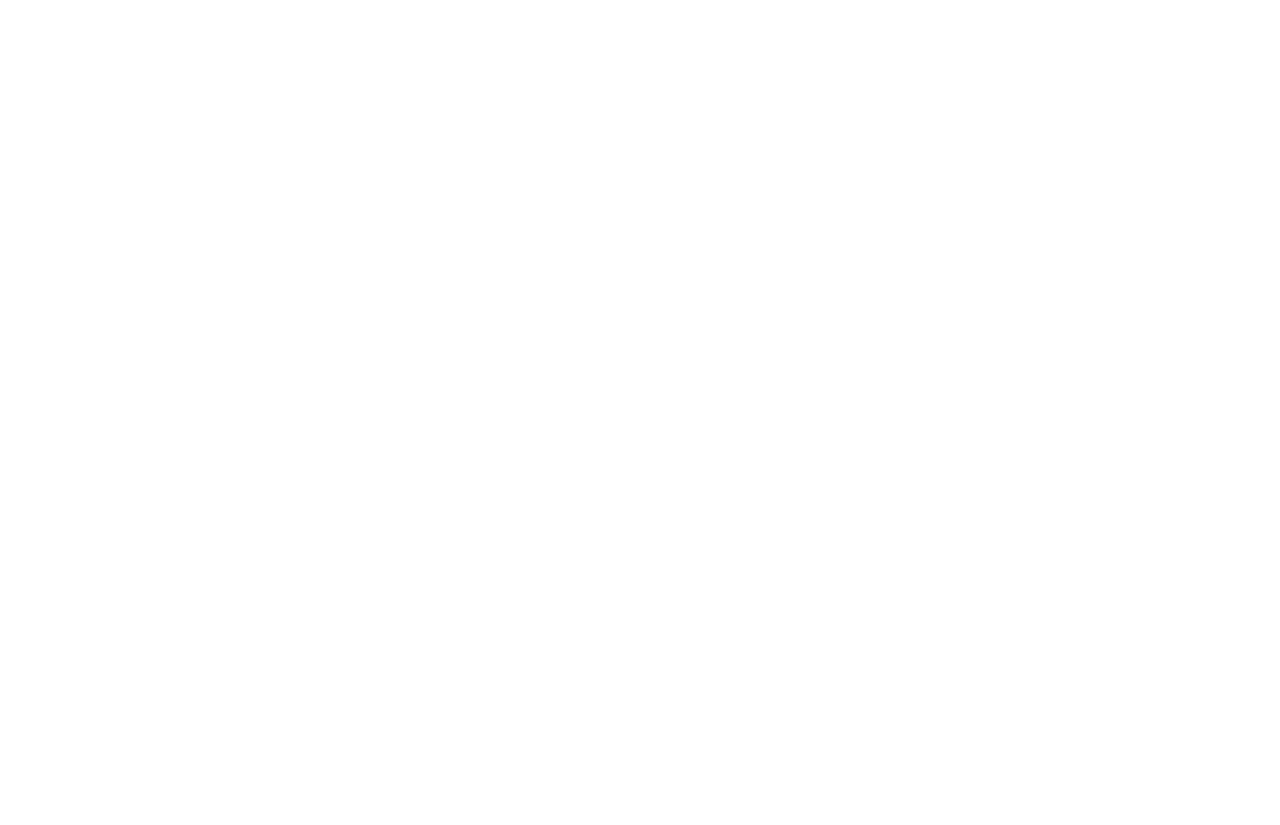
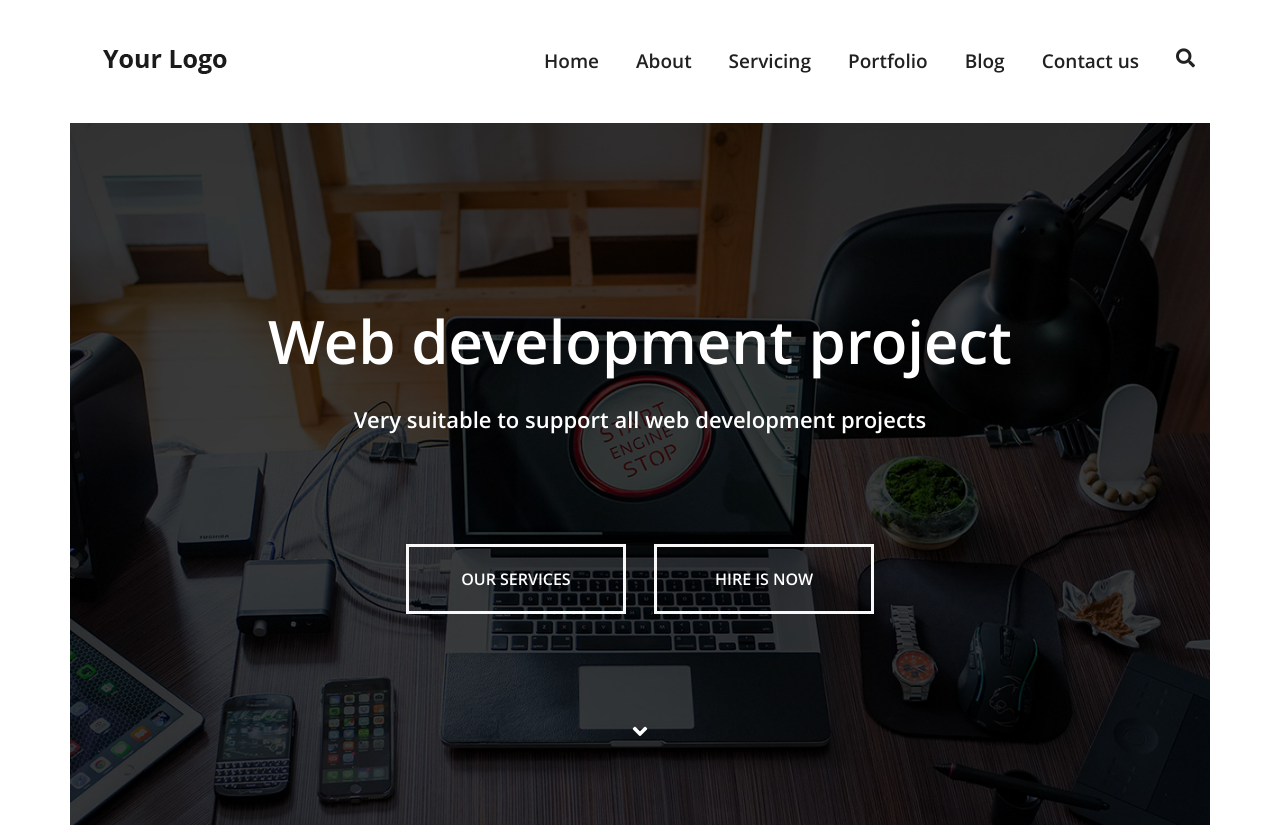
Before and after one commit to darkus007/WebDevelopmentProject, a website: page src/index.html in a window 1280 px wide. Before the commit the page ends 800 px from the top, so only its background shows below. Drawn offline with Linux system fonts and the light colour scheme.

Commit message:
The menu and the first section are complete.

```diff
--- a/src/css/fonts.css
+++ b/src/css/fonts.css
@@ -30,6 +30,6 @@
     font-display: swap;
 	src: local('OpenSans Semibold'), local('OpenSans-Semibold'),
 		url('../fonts/OpenSans-Semibold.ttf') format('truetype');
-	font-weight: normal;
+	font-weight: 400;
 	font-style: normal;
 }
--- a/src/index.html
+++ b/src/index.html
@@ -9,9 +9,47 @@
     <link rel="stylesheet" href="css/fonts.css">
     <link rel="stylesheet" href="https://use.fontawesome.com/releases/v5.12.0/css/all.css" integrity="sha384-REHJTs1r2ErKBuJB0fCK99gCYsVjwxHrSU0N7I1zl9vZbggVJXRMsv/sLlOAGb4M" crossorigin="anonymous">
     <link rel="stylesheet" href="css/style.min.css">
-    <title>Document</title>
+    <title>Web Development Project</title>
 </head>
 <body>
+    <header class="menu-bar">
+        <div class="container">
+            <div class="row">
+                <div class="col-xl-2">
+                    <div class="logo">
+                        <img src="icons/logo.png" alt="logo">
+                    </div>
+                </div>
+                <div class="col-xl-8 ml-auto align-self-center">
+                    <nav>
+                        <ul class="menu d-flex justify-content-end">
+                            <li class="menu__item"><a href="#">Home</a></li>
+                            <li class="menu__item"><a href="#">About</a></li>
+                            <li class="menu__item"><a href="#">Servicing</a></li>
+                            <li class="menu__item"><a href="#">Portfolio</a></li>
+                            <li class="menu__item"><a href="#">Blog</a></li>
+                            <li class="menu__item"><a href="#">Contact us</a></li>
+                            <li class="menu__item"><i class="fas fa-search"></i></li>
+                        </ul>
+                    </nav>
+                </div>
+            </div>
+        </div>
+    </header>
+
+    <header class="header">
+        <div class="container">
+            <div class="row">
+                <div class="col-xl-12">
+                    <h1 class="header__title" >Web development project</h1 class="header__title" >
+                    <p1 class="header__text" >Very suitable to support all web development projects</p1>
+                    <button class="button button_margin-0-12">OUR SERVICES</button>
+                    <button class="button button_margin-0-12">HIRE IS NOW</button>
+                    <div class="header__arrow-down"><i class="fas fa-angle-down"></i></div>
+                </div>
+            </div>
+        </div>
+    </header>
 
     <script src="js/jquery-3.4.1.slim.min.js"></script>
     <script src="js/popper.min.js"></script>
--- /dev/null
+++ b/src/sass/blocks/_buttons.scss
@@ -0,0 +1,17 @@
+.button {
+    /* padding: 10px 25px;
+    margin: 0 10px; */
+    width: 220px;
+    height: 70px;
+    color: #fff;
+    transition: $transition_time;
+    background: transparent;
+    border: 3px solid #f8f8f8;
+    &:hover {
+        background-color: $main_color;
+        border: 3px solid $main_color;
+    }
+    &_margin-0-12 {
+        margin: 0 12px;
+    }
+}
--- /dev/null
+++ b/src/sass/blocks/_header.scss
@@ -0,0 +1,65 @@
+ul, li {
+    display: block;
+    padding: 0;
+    margin: 0;
+}
+
+.logo {
+    display: flex;
+    justify-content: center;
+    align-items: center;
+    height: 123px;
+}
+
+.menu-bar {
+    position: relative;
+    background-color: #ffffff;
+    color: #212121;
+}
+
+.menu {
+    &__item {
+        margin-left: 37px;
+        & a {
+            color: #212121;
+            font-size: 19px;
+            font-weight: 400;
+            &:hover {
+                color: $main_color;
+                text-decoration: none;
+            }
+        }
+        & i {
+            font-size: 19px;
+        }
+        &:hover {
+            color: $main_color;
+            text-decoration: none;
+        }
+    }
+}
+
+.header {
+    & > div { /* первый ребенок */
+        padding: 182px 0 76px 0;
+        background-size: cover;
+        background-position: 0 100%;
+        background-image: url('../img/bg_header.jpg');
+        text-align: center;
+        color: #ffffff;
+    }
+    &__title {
+        font-size: 60px;
+        font-weight: 400;
+    }
+    &__text {
+        display: block;
+        margin: 26px 0 108px 0;
+        font-size: 22px;
+        font-weight: 400;
+    }
+    &__arrow-down {
+        margin-top: 100px;
+        font-size: 23px;
+    }
+}
--- a/src/sass/style.scss
+++ b/src/sass/style.scss
@@ -1,3 +1,9 @@
+$main_color: #00897b;
+$transition_time: 0.3s;
+
 * {
     font-family: 'Open Sans', sans-serif;
 }
+
+@import 'blocks/header';
+@import 'blocks/buttons';
```
Also changed, not shown: distr/index.html (added, +1 -0 lines), src/css/style.min.css, src/icons/logo.png (added).
